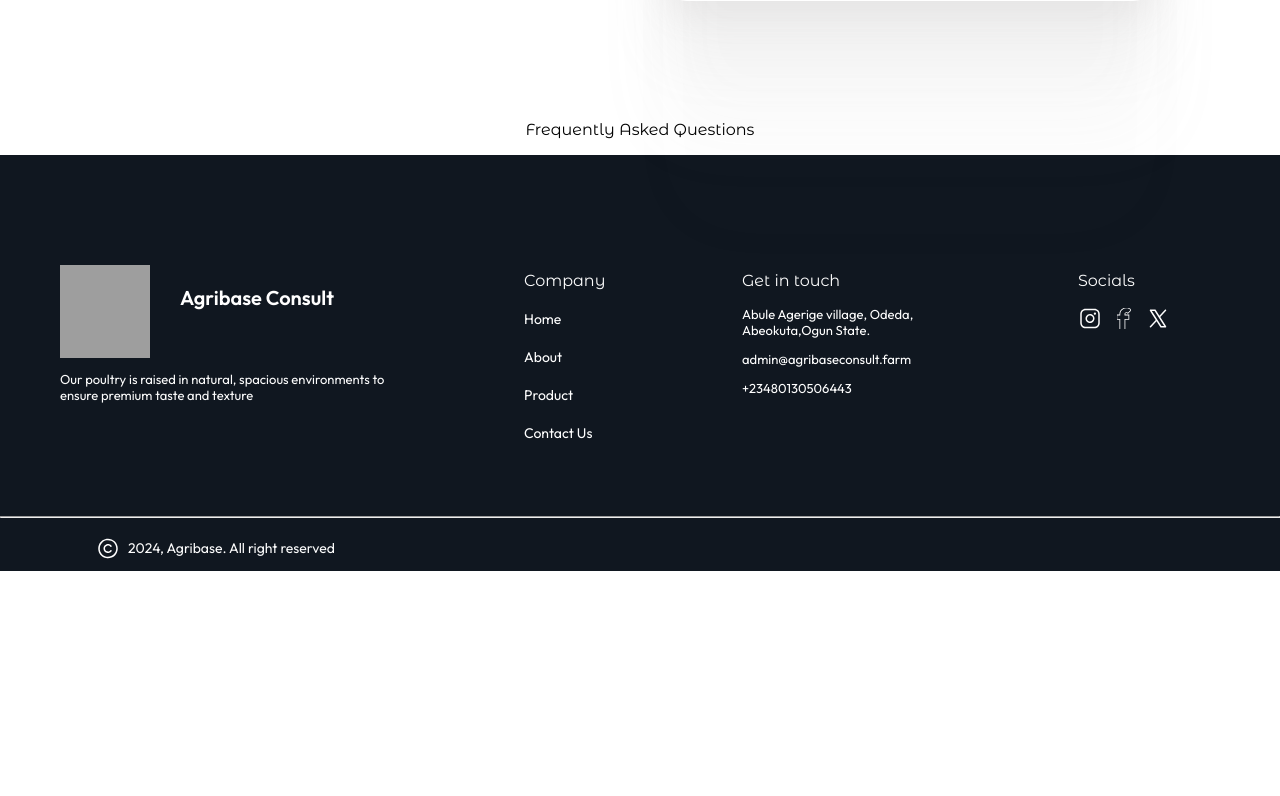
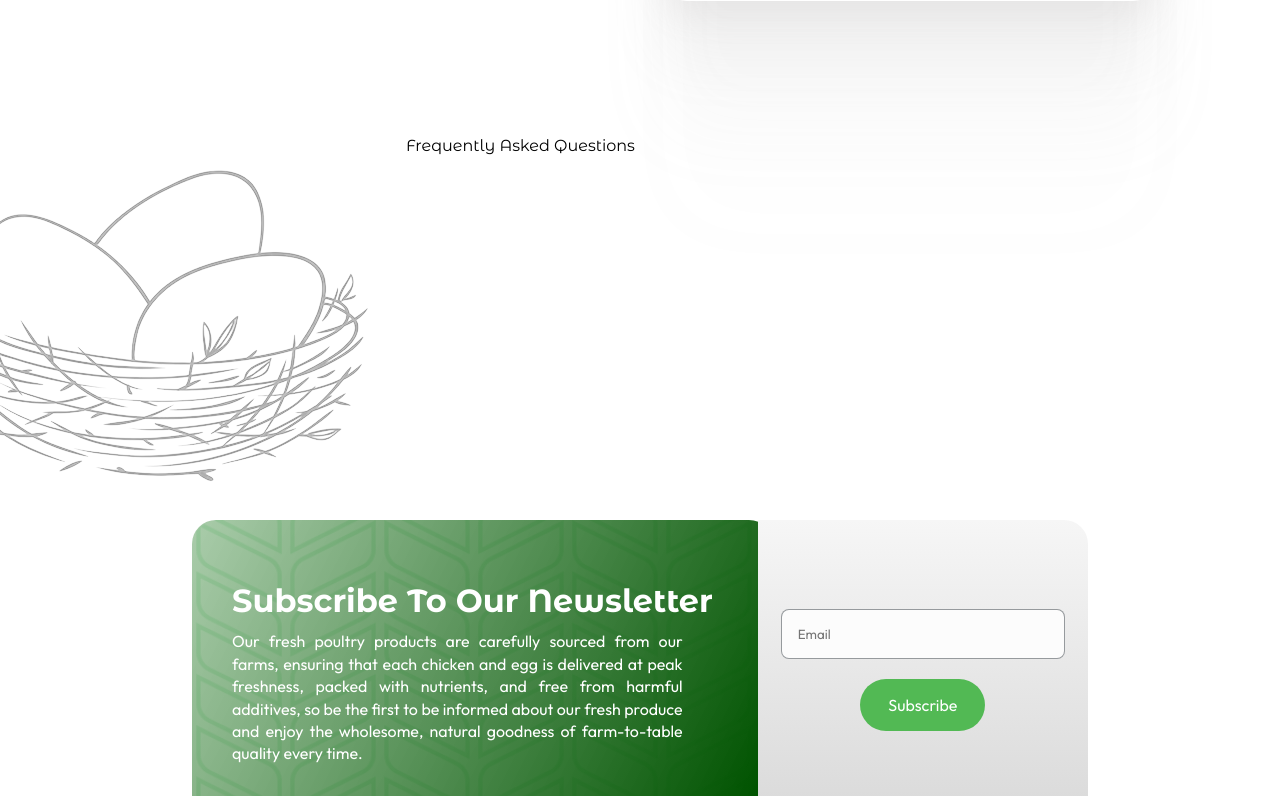
Before and after one commit to TEE2DWHY/agribaseconsult, a React (Vite) app: page /contact in a window 1280 px wide. Shown: the part 860-1656 px from the top of the page. Before the commit the page ends 1431 px from the top, so only its background shows below. Built offline with nearby package versions, Linux system fonts and the light colour scheme; grey boxes are pictures that could not be loaded.

Commit message:
added the faq section

```diff
--- a/src/pages/Contact/Components/ContactBody.tsx
+++ b/src/pages/Contact/Components/ContactBody.tsx
@@ -1,17 +1,17 @@
 import styles from '../Components/styles/ContactBody.module.scss'
-// import half_bowl from "../../../assets/images/half_bow.svg"
+import half_bowl from "../../../assets/images/half_bow.svg"
 import Faq from '../../../Reusable/Faq/Faq'
 
 const ContactBody = () => {
   return (
     <>
      <div className={styles.contact_body}>
-            {/* <div className={styles.contact_body_div2}>
+            <div className={styles.contact_body_div2}>
             <img
           src={half_bowl}
           alt="egg bowl"
           />
-            </div> */}
+            </div>
 
             <div className={styles.contact_body_div2}>
               <Faq/>
--- a/src/pages/Contact/Components/styles/ContactBody.module.scss
+++ b/src/pages/Contact/Components/styles/ContactBody.module.scss
@@ -5,6 +5,7 @@
   }
 
   .contact_body{
+    display: flex;
     text-align: center;
     margin-top: 250px;
 
--- a/src/pages/Contact/Contact.tsx
+++ b/src/pages/Contact/Contact.tsx
@@ -1,6 +1,7 @@
 import Footer from "../../Reusable/Footer/Footer";
 // import styles from "./contact.module.scss"
 import Navbar from "../../Reusable/Navbar/Navbar";
+import Subscribe from "../../Reusable/Subscribe/Subscribe";
 import ContactBody from "./Components/ContactBody";
 import ContactHero from "./Components/ContactHero";
 
@@ -11,6 +12,7 @@ const Contact = () => {
       <Navbar />
       <ContactHero/>
       <ContactBody/>
+      <Subscribe/>
       <Footer />
     </>
   );
```
